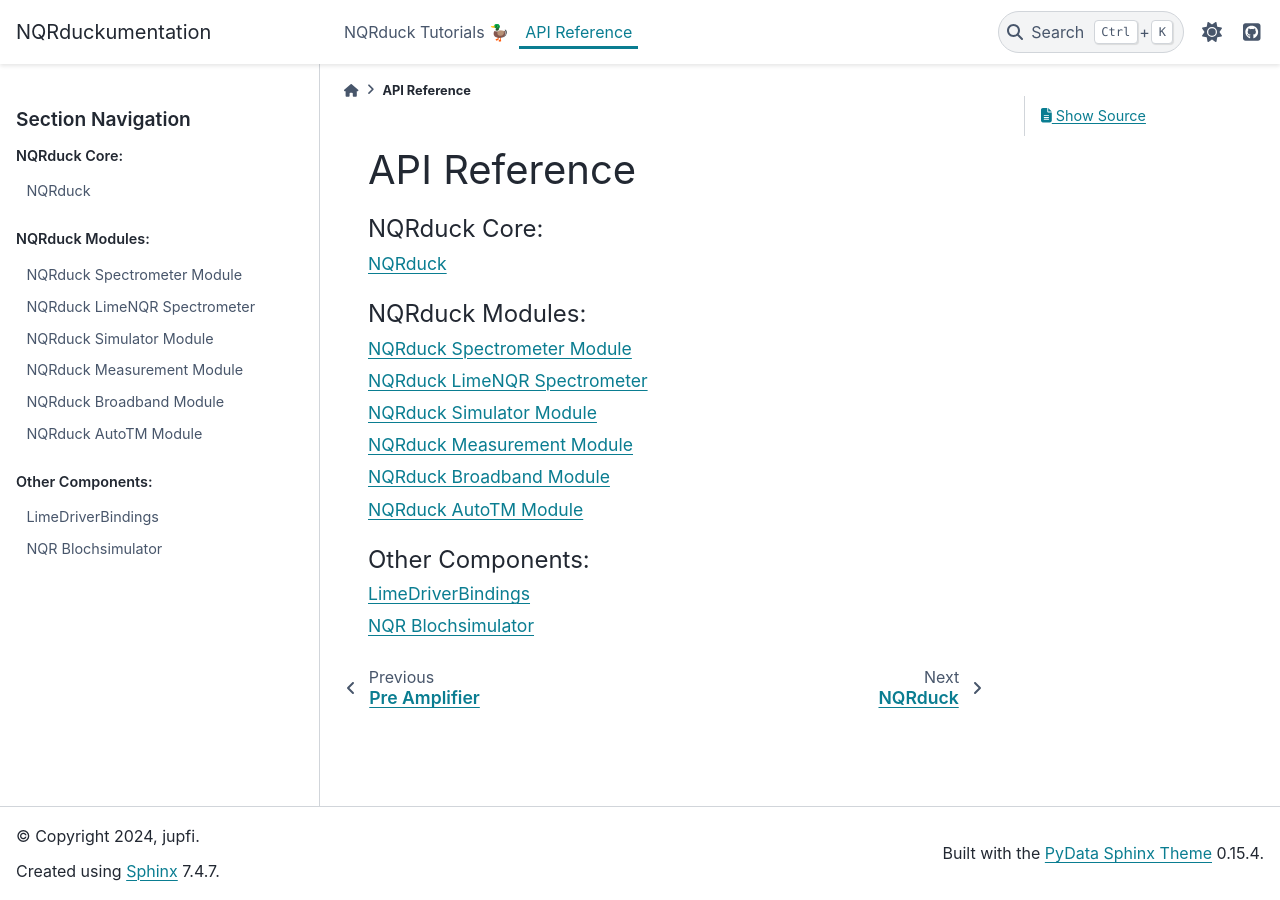
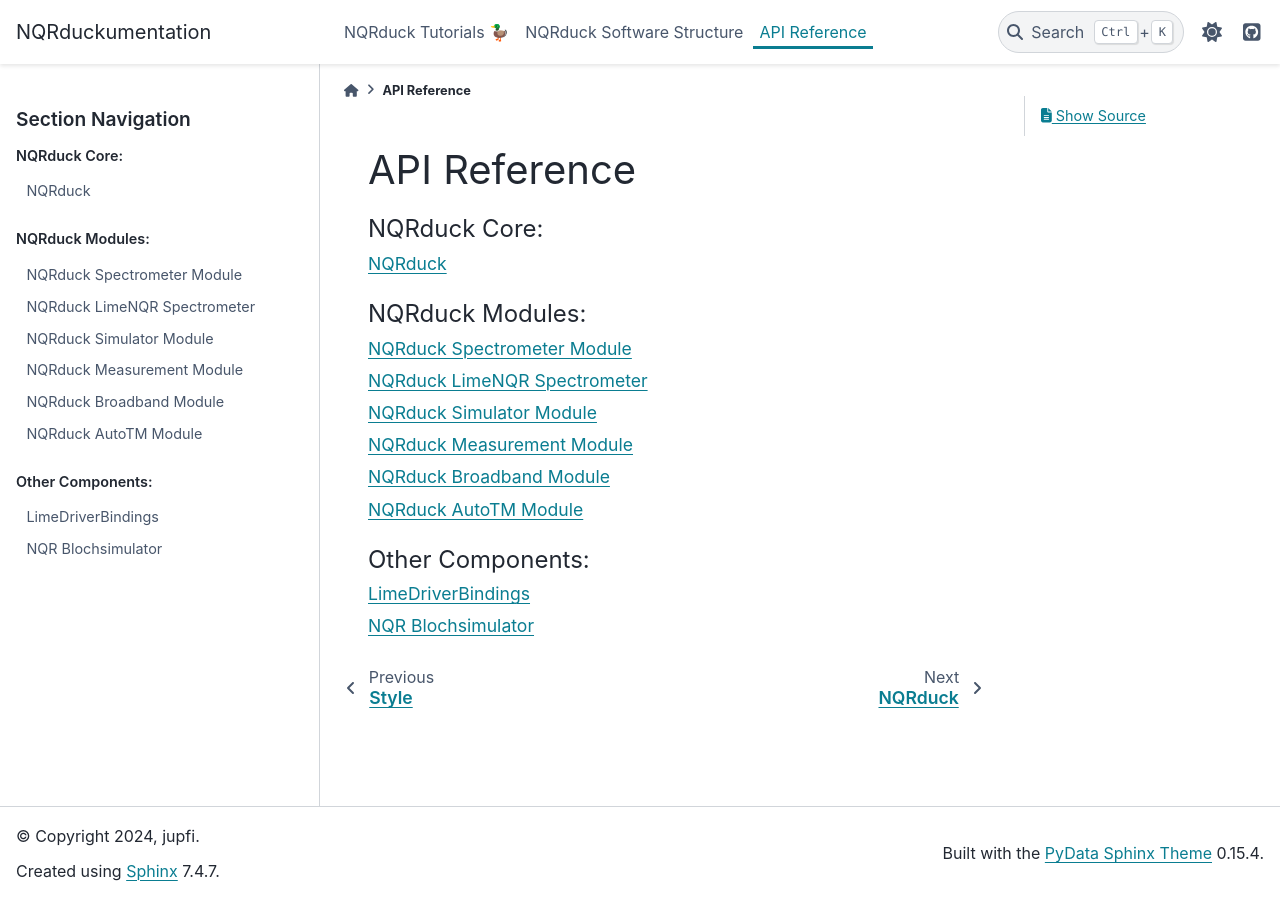
Before and after one commit to nqrduck/NQRduckumentation, a Sphinx documentation site: the page built from source/api_reference/index.rst, in a window 1280 px wide. Built offline with Sphinx 7.4.7 and the PyData theme 0.15.4, drawn with Linux system fonts in a browser that asks for light colours.

Commit message:
Added software architecture skeleton files.

````diff
--- /dev/null
+++ b/source/software_structure/index.md
@@ -0,0 +1,10 @@
+# NQRduck Software Structure
+
+```{toctree}
+:maxdepth: 1
+:caption: Contents:
+
+modules
+communication
+style
+```
--- /dev/null
+++ b/source/software_structure/style.md
@@ -0,0 +1 @@
+# Style
````
Also changed, not shown: source/index.md (+3 -1 lines), source/software_structure/communication.md (added, +1 -0 lines), source/software_structure/modules.md (added, +1 -0 lines).
